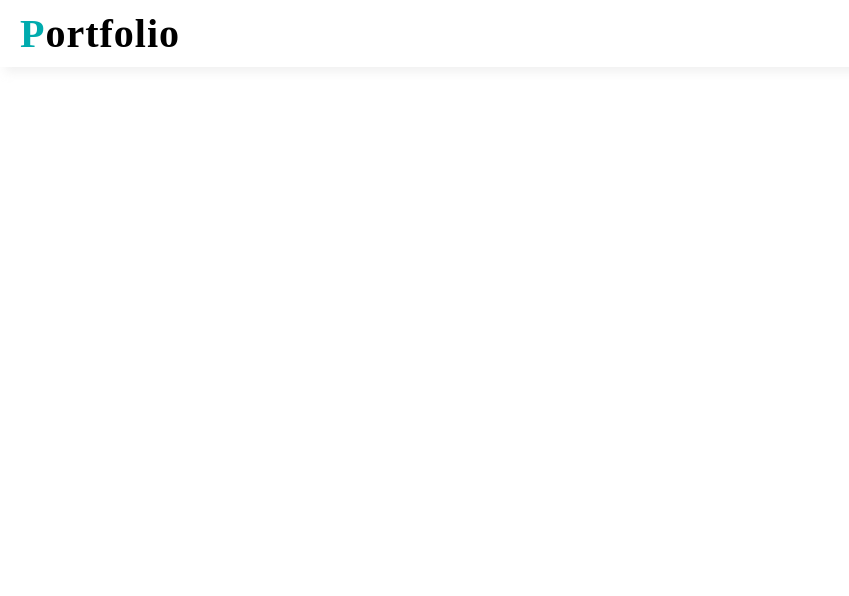
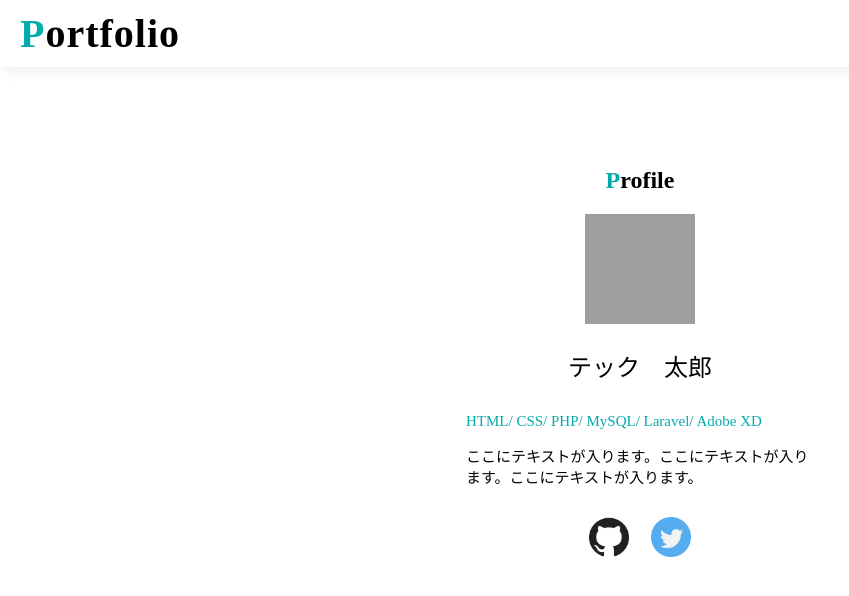
Before and after one commit to torii-dy/PortfolioSampl, a PHP site: page / in a window 1280 px wide. Shown: the top 596 px of the page, without its empty margins (0-849 px from the left). Run offline with PHP 8.4, Linux system fonts and the light colour scheme; grey boxes are pictures that could not be loaded.

Commit message:
mainのprofileの作成”

```diff
--- a/index.html
+++ b/index.html
@@ -24,5 +24,45 @@
             </a>
         </h1>
     </header>
+
+    <!--
+        mainタグの作成
+        ・profile用とwork用の箱を作成する
+        →divタグを使っていきます
+    -->
+    <div class="block-main">
+     <!-- profileの箱 -->
+        <div class="box-profile">
+            <h2 class="sab-title">
+                <span class="color-green">P</span>rofile
+            </h2>
+            <div class="item-list">
+                <img src="img/black-cat.png" alt="プロフィール画像" width="110" height="110">
+                <b>テック　太郎</b>
+                <p class="color-green">HTML/ CSS/ PHP/ MySQL/ Laravel/ Adobe XD</p>
+                <p>ここにテキストが入ります。ここにテキストが入ります。ここにテキストが入ります。</p>
+            </div>
+            <ul class="icon-list">
+                <li>
+                    <a href="">
+                        <img src="img/github.png" alt="githubアイコン" width="40" height="40">
+                    </a>
+                </li>
+                <li>
+                    <a href="">
+                        <img src="img/twitter.png" alt="Twitterアイコン" width="40" height="40">
+                    </a>
+                </li>
+            </ul>
+
+        </div>
+
+     <!-- workの箱 -->
+        <div>
+
+        </div>
+
+
+    </div>
 </body>
 </html>
--- a/style.css
+++ b/style.css
@@ -12,6 +12,9 @@ body {
     color: #00abae;
 }
 
+.sub-title {
+    font-size: 32px;
+}
 
 /*
  * [header]のスタイルシート
@@ -29,3 +32,54 @@ body {
     text-decoration: none;
     letter-spacing: 1px;
 }
+
+/*
+ * [main]のスタイルシート
+ */
+
+ .block-main {
+    text-align: center;
+    margin: 100px 0;
+}
+
+/*
+ * [profile]のスタイルシート
+ */
+
+.item-list {
+    width: 100%;
+    max-width: 348px;
+    margin: 0 auto;
+}
+
+.item-list b {
+    display: block;
+    font-size: 24px;
+    font-weight: normal;
+    margin: 20px 0 30px;
+}
+
+.item-list p {
+    font-size: 15px;
+    line-height: normal;
+    text-align: left;
+}
+
+.icon-list {
+    list-style: none;
+    width: 100%;
+    max-width: 247px;
+    margin: 30px auto;
+    padding: 0;
+    display: flex;
+    justify-content: center;
+    align-items: center;
+}
+
+.icon-list li {
+    margin-right: 22px;
+}
+
+.icon-list li:last-child {
+    margin-right: 0;
+}
```
